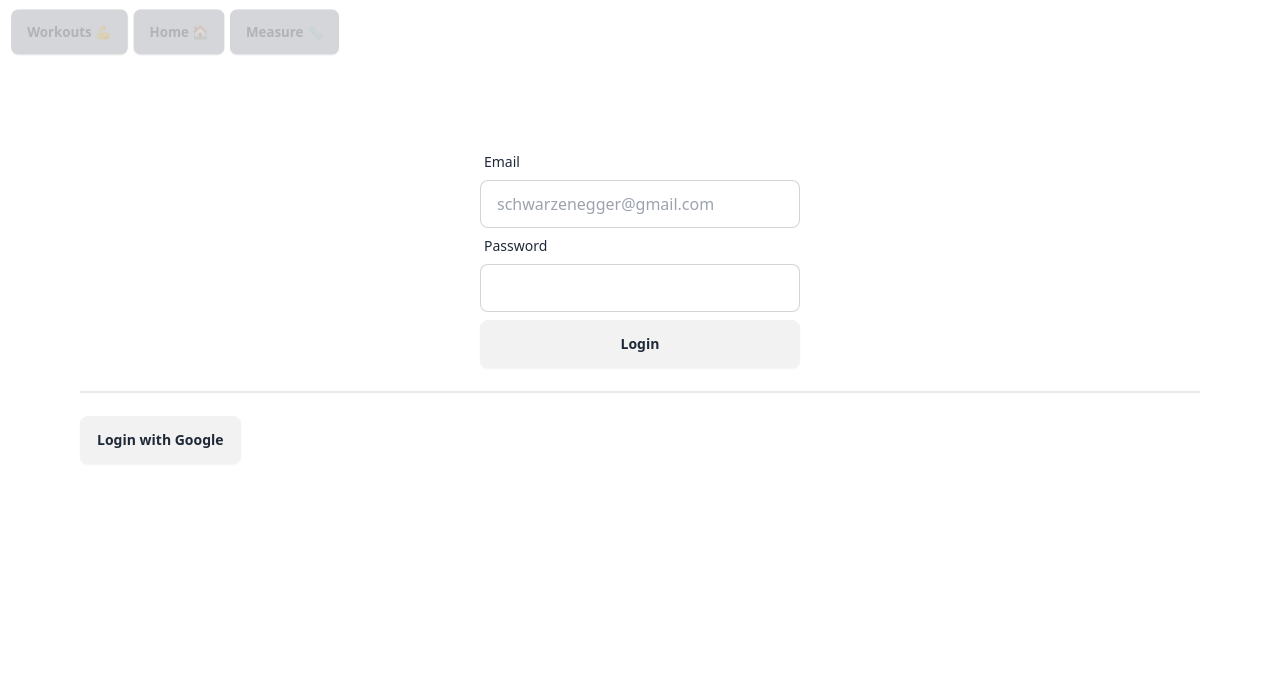
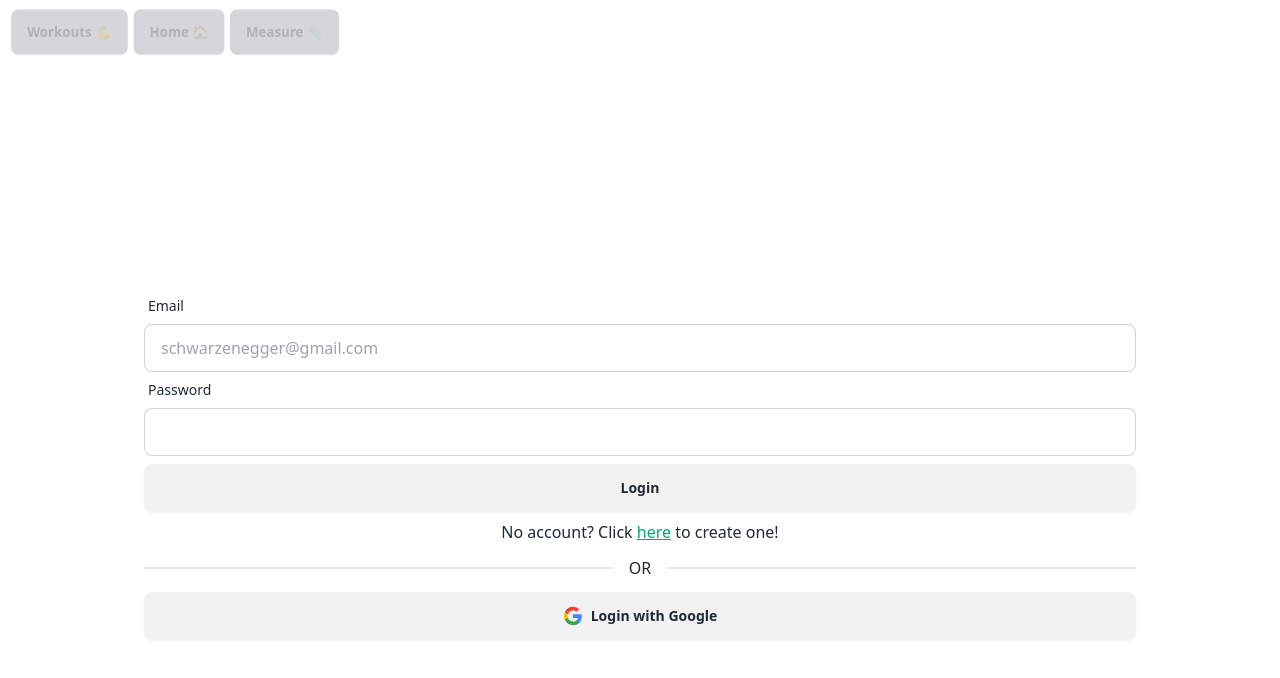
Before and after one commit to joshkat/Training-Tracker, a Next.js app: page /login in a window 1280 px wide. Shown: the top 678 px of the page. Built offline with nearby package versions, Linux system fonts and the light colour scheme.

Commit message:
Added Google signin - Adjusted minor styling, mainly form width and adding Google G to login button

```diff
--- a/app/login/EmailForm.jsx
+++ b/app/login/EmailForm.jsx
@@ -27,32 +27,28 @@ export default function EmailForm() {
     }
   }
   return (
-    <form className="flex flex-col items-center" onSubmit={loginHandler}>
-      <label className="form-control w-full max-w-xs">
+    <form className="flex flex-col" onSubmit={loginHandler}>
+      <label className="form-control w-full">
         <div className="label">
           <span className="label-text">Email</span>
         </div>
         <input
           type="email"
           placeholder="schwarzenegger@gmail.com"
-          className="input input-bordered w-full max-w-xs"
+          className="input input-bordered w-full"
         />
       </label>
-      <label className="form-control w-full max-w-xs">
+      <label className="form-control w-full">
         <div className="label">
           <span className="label-text">Password</span>
         </div>
         <input
           type="password"
           placeholder=""
-          className="input input-bordered w-full max-w-xs"
+          className="input input-bordered w-full"
         />
       </label>
-      <input
-        type="submit"
-        value={"Login"}
-        className="btn w-full max-w-[320px] mt-2"
-      />
+      <input type="submit" value={"Login"} className="btn w-full mt-2" />
     </form>
   );
 }
--- a/app/login/GoogleLogin.jsx
+++ b/app/login/GoogleLogin.jsx
@@ -1,15 +1,25 @@
 "use client";
 
-import { GoogleAuthProvider, signInWithRedirect } from "firebase/auth";
+import { GoogleAuthProvider, signInWithPopup } from "firebase/auth";
 import { firebaseAuth } from "../utils/firebaseInit";
+import Image from "next/image";
+import Cookies from "js-cookie";
 
 export default function GoogleLogin() {
-  function handleLogin() {
+  async function handleLogin() {
     const provider = new GoogleAuthProvider();
-    return signInWithRedirect(firebaseAuth, provider);
+
+    try {
+      const userCred = await signInWithPopup(firebaseAuth, provider);
+      Cookies.set("user_id", userCred.user.uid);
+      window.location = "/";
+    } catch (err) {
+      console.error(err);
+    }
   }
   return (
-    <button className="btn" onClick={e => handleLogin()}>
+    <button className="btn w-full" onClick={e => handleLogin()}>
+      <Image src="/googleG.svg" height={20} width={20} alt="G" />
       Login with Google
     </button>
   );
--- a/app/login/page.jsx
+++ b/app/login/page.jsx
@@ -1,12 +1,19 @@
-import { firebaseAuth } from "../utils/firebaseInit";
+import Link from "next/link";
 import EmailForm from "./EmailForm";
 import GoogleLogin from "./GoogleLogin";
 
 export default async function Login() {
   return (
-    <div className="p-10 sm:p-20">
+    <div className="p-10 sm:p-36 relative top-20">
       <EmailForm />
-      <div className="divider"></div>
+      <p className="text-center mt-2">
+        No account? Click{" "}
+        <Link href="/signup" className="link link-success">
+          here
+        </Link>{" "}
+        to create one!
+      </p>
+      <div className="divider">OR</div>
       <GoogleLogin />
     </div>
   );
--- a/app/signup/page.jsx
+++ b/app/signup/page.jsx
@@ -3,6 +3,7 @@
 import { createUserWithEmailAndPassword } from "firebase/auth";
 import { firebaseAuth } from "../utils/firebaseInit";
 import Cookies from "js-cookie";
+import Link from "next/link";
 
 export default function SignUp() {
   function signupHandler(e) {
@@ -39,44 +40,47 @@ export default function SignUp() {
   }
 
   return (
-    <div className="relative top-56">
+    <div className="relative top-20 p-10 sm:p-36">
       <form className="flex flex-col items-center" onSubmit={signupHandler}>
-        <label className="form-control w-full max-w-xs">
+        <label className="form-control w-full">
           <div className="label">
             <span className="label-text">Email</span>
           </div>
           <input
             type="email"
             placeholder="noobie@gmail.com"
-            className="input input-bordered w-full max-w-xs"
+            className="input input-bordered w-full"
           />
         </label>
-        <label className="form-control w-full max-w-xs">
+        <label className="form-control w-full">
           <div className="label">
             <span className="label-text">Password</span>
           </div>
           <input
             type="password"
             placeholder=""
-            className="input input-bordered w-full max-w-xs"
+            className="input input-bordered w-full"
           />
         </label>
-        <label className="form-control w-full max-w-xs">
+        <label className="form-control w-full">
           <div className="label">
             <span className="label-text">Confirm Password</span>
           </div>
           <input
             type="password"
             placeholder=""
-            className="input input-bordered w-full max-w-xs"
+            className="input input-bordered w-full"
           />
         </label>
-        <input
-          type="submit"
-          value="Sign Up"
-          className="btn w-full max-w-[320px] mt-2"
-        />
+        <input type="submit" value="Sign Up" className="btn w-full mt-2" />
       </form>
+      <p className="text-center mt-2">
+        Already have an account? Click{" "}
+        <Link href="/login" className="link link-success">
+          here
+        </Link>{" "}
+        to log in!
+      </p>
     </div>
   );
 }
```
Also changed, not shown: public/googleG.svg (added).
